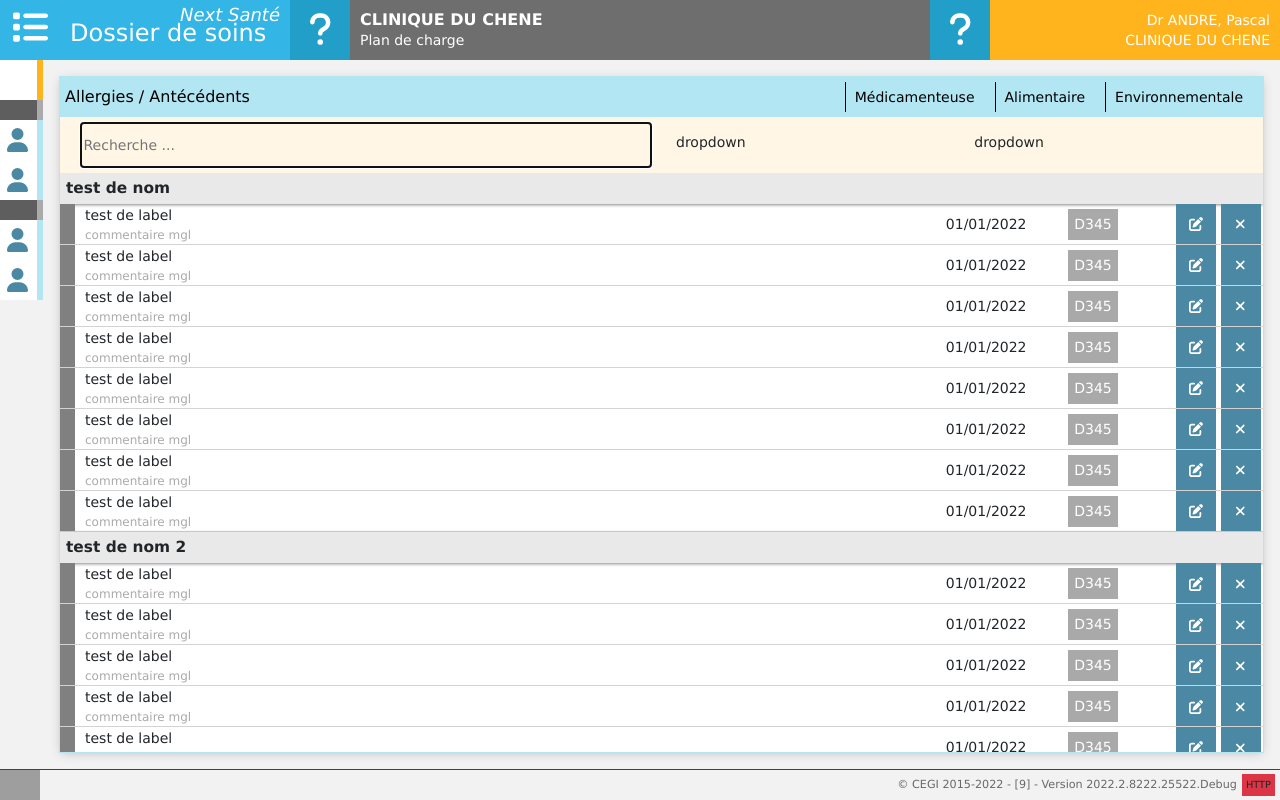
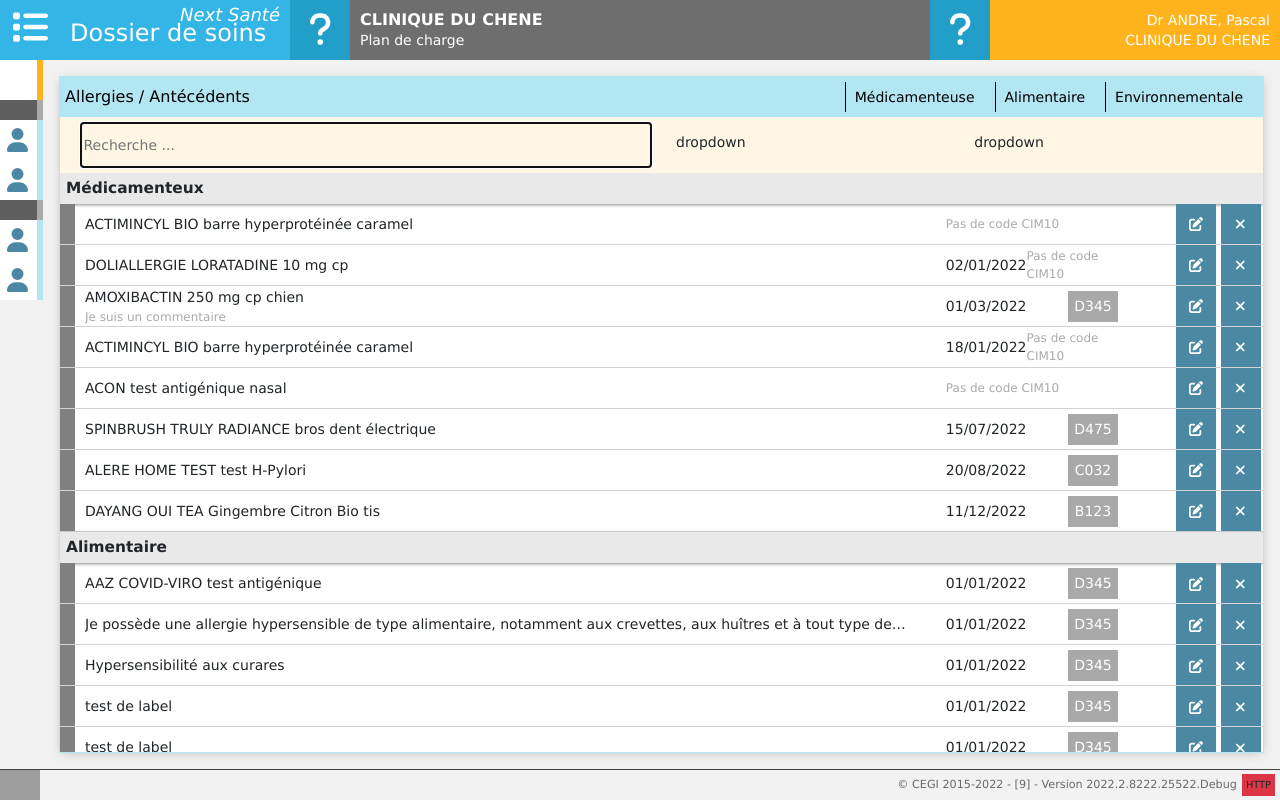
Before and after one commit to Drallireeh/angular-poc, an Angular app: page /allergies in a window 1280 px wide. Built offline with nearby package versions, Linux system fonts and the light colour scheme; grey boxes are pictures that could not be loaded.

Commit message:
Add a case when there is no code cim10

```diff
--- a/src/app/element-from-list/element-from-list.component.html
+++ b/src/app/element-from-list/element-from-list.component.html
@@ -6,7 +6,8 @@
             <p *ngIf="element.commentaire !== ''" class="info-secondaire">{{element.commentaire}}</p>
         </div>
         <div class="col-md-2 col-lg-2 col-sm-2 flex flex-col flex-justify-content-center">
-            <p>{{element.date}} <a class="code">{{element.code}}</a></p>
+            <p>{{element.date}} <a class="code" *ngIf="element.code !== ''; else elseBlock">{{element.code}}</a></p>
+            <ng-template #elseBlock><p class="info-secondaire">Pas de code CIM10</p></ng-template>
         </div>
     </div>
     <div class="container-btn">
--- a/src/app/list-of-elements/list-of-elements.component.ts
+++ b/src/app/list-of-elements/list-of-elements.component.ts
@@ -14,12 +14,97 @@ export class ListOfElementsComponent implements OnInit {
 	ngOnInit(): void {
 		this.listCategories = [
 			{
-				categoryName: 'test de nom',
+				categoryName: 'Médicamenteux',
 				elements: [{
-					label: 'test de label',
+					label: 'ACTIMINCYL BIO barre hyperprotéinée caramel',
+					date: '',
+					code: '',
+					commentaire: '',
+					data_id: '015545',
+					data_sejour_id: '1',
+				},
+				{
+					label: 'DOLIALLERGIE LORATADINE 10 mg cp',
+					date: '02/01/2022',
+					code: '',
+					commentaire: '',
+					data_id: '015545',
+					data_sejour_id: '1',
+				},
+				{
+					label: 'AMOXIBACTIN 250 mg cp chien',
+					date: '01/03/2022',
+					code: 'D345',
+					commentaire: 'Je suis un commentaire',
+					data_id: '015545',
+					data_sejour_id: '1',
+				},
+				{
+					label: 'ACTIMINCYL BIO barre hyperprotéinée caramel',
+					date: '18/01/2022',
+					code: '',
+					commentaire: '',
+					data_id: '015545',
+					data_sejour_id: '1',
+				},
+				{
+					label: 'ACON test antigénique nasal',
+					date: '',
+					code: '',
+					commentaire: '',
+					data_id: '015545',
+					data_sejour_id: '1',
+				},
+				{
+					label: 'SPINBRUSH TRULY RADIANCE bros dent électrique',
+					date: '15/07/2022',
+					code: 'D475',
+					commentaire: '',
+					data_id: '015545',
+					data_sejour_id: '1',
+				},
+				{
+					label: 'ALERE HOME TEST test H-Pylori',
+					date: '20/08/2022',
+					code: 'C032',
+					commentaire: '',
+					data_id: '015545',
+					data_sejour_id: '1',
+				},
+				{
+					label: 'DAYANG OUI TEA Gingembre Citron Bio tis',
+					date: '11/12/2022',
+					code: 'B123',
+					commentaire: '',
+					data_id: '015545',
+					data_sejour_id: '1',
+				},
+
+				]
+			},
+			{
+				categoryName: 'Alimentaire',
+				elements: [{
+					label: 'AAZ COVID-VIRO test antigénique',
 					date: '01/01/2022',
 					code: 'D345',
-					commentaire: 'commentaire mgl',
+					commentaire: '',
+					data_id: '015545',
+					data_sejour_id: '1',
+				},
+				{
+					label: "Je possède une allergie hypersensible de type alimentaire, notamment aux crevettes, aux huîtres et à tout type de crustacés. Je suis également allergique aux légumineuses et aux légumes secs.  mais le but n'est pas non plus d'arrêter de manger",
+					date: '01/01/2022',
+					code: 'D345',
+					commentaire: '',
+					data_id: '015545',
+					data_sejour_id: '1',
+				},
+				{
+					label: 'Hypersensibilité aux curares',
+					date: '01/01/2022',
+					code: 'D345',
+					commentaire: '',
 					data_id: '015545',
 					data_sejour_id: '1',
 				},
@@ -27,7 +112,7 @@ export class ListOfElementsComponent implements OnInit {
 					label: 'test de label',
 					date: '01/01/2022',
 					code: 'D345',
-					commentaire: 'commentaire mgl',
+					commentaire: '',
 					data_id: '015545',
 					data_sejour_id: '1',
 				},
@@ -35,7 +120,7 @@ export class ListOfElementsComponent implements OnInit {
 					label: 'test de label',
 					date: '01/01/2022',
 					code: 'D345',
-					commentaire: 'commentaire mgl',
+					commentaire: '',
 					data_id: '015545',
 					data_sejour_id: '1',
 				},
@@ -43,7 +128,7 @@ export class ListOfElementsComponent implements OnInit {
 					label: 'test de label',
 					date: '01/01/2022',
 					code: 'D345',
-					commentaire: 'commentaire mgl',
+					commentaire: '',
 					data_id: '015545',
 					data_sejour_id: '1',
 				},
@@ -51,7 +136,7 @@ export class ListOfElementsComponent implements OnInit {
 					label: 'test de label',
 					date: '01/01/2022',
 					code: 'D345',
-					commentaire: 'commentaire mgl',
+					commentaire: '',
 					data_id: '015545',
 					data_sejour_id: '1',
 				},
@@ -59,7 +144,7 @@ export class ListOfElementsComponent implements OnInit {
 					label: 'test de label',
 					date: '01/01/2022',
 					code: 'D345',
-					commentaire: 'commentaire mgl',
+					commentaire: '',
 					data_id: '015545',
 					data_sejour_id: '1',
 				},
@@ -67,7 +152,7 @@ export class ListOfElementsComponent implements OnInit {
 					label: 'test de label',
 					date: '01/01/2022',
 					code: 'D345',
-					commentaire: 'commentaire mgl',
+					commentaire: '',
 					data_id: '015545',
 					data_sejour_id: '1',
 				},
@@ -75,92 +160,7 @@ export class ListOfElementsComponent implements OnInit {
 					label: 'test de label',
 					date: '01/01/2022',
 					code: 'D345',
-					commentaire: 'commentaire mgl',
-					data_id: '015545',
-					data_sejour_id: '1',
-				},
-
-				]
-			},
-			{
-				categoryName: 'test de nom 2',
-				elements: [{
-					label: 'test de label',
-					date: '01/01/2022',
-					code: 'D345',
-					commentaire: 'commentaire mgl',
-					data_id: '015545',
-					data_sejour_id: '1',
-				},
-				{
-					label: 'test de label',
-					date: '01/01/2022',
-					code: 'D345',
-					commentaire: 'commentaire mgl',
-					data_id: '015545',
-					data_sejour_id: '1',
-				},
-				{
-					label: 'test de label',
-					date: '01/01/2022',
-					code: 'D345',
-					commentaire: 'commentaire mgl',
-					data_id: '015545',
-					data_sejour_id: '1',
-				},
-				{
-					label: 'test de label',
-					date: '01/01/2022',
-					code: 'D345',
-					commentaire: 'commentaire mgl',
-					data_id: '015545',
-					data_sejour_id: '1',
-				},
-				{
-					label: 'test de label',
-					date: '01/01/2022',
-					code: 'D345',
-					commentaire: 'commentaire mgl',
-					data_id: '015545',
-					data_sejour_id: '1',
-				},
-				{
-					label: 'test de label',
-					date: '01/01/2022',
-					code: 'D345',
-					commentaire: 'commentaire mgl',
-					data_id: '015545',
-					data_sejour_id: '1',
-				},
-				{
-					label: 'test de label',
-					date: '01/01/2022',
-					code: 'D345',
-					commentaire: 'commentaire mgl',
-					data_id: '015545',
-					data_sejour_id: '1',
-				},
-				{
-					label: 'test de label',
-					date: '01/01/2022',
-					code: 'D345',
-					commentaire: 'commentaire mgl',
-					data_id: '015545',
-					data_sejour_id: '1',
-				},
-				{
-					label: 'test de label',
-					date: '01/01/2022',
-					code: 'D345',
-					commentaire: 'commentaire mgl',
-					data_id: '015545',
-					data_sejour_id: '1',
-				},
-				{
-					label: 'test de label',
-					date: '01/01/2022',
-					code: 'D345',
-					commentaire: 'commentaire mgl',
+					commentaire: '',
 					data_id: '015545',
 					data_sejour_id: '1',
 				},
```
